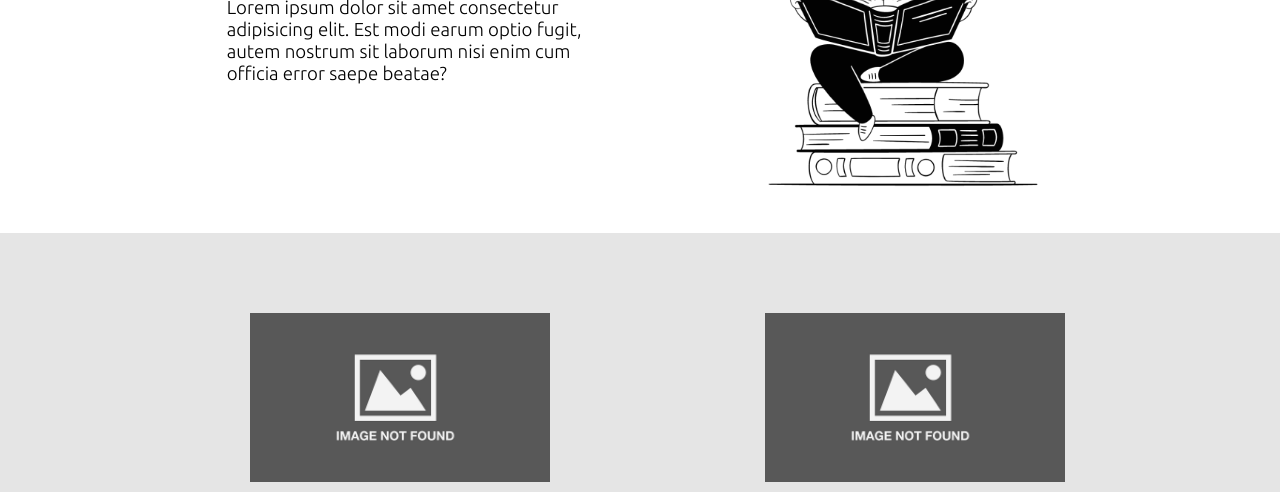
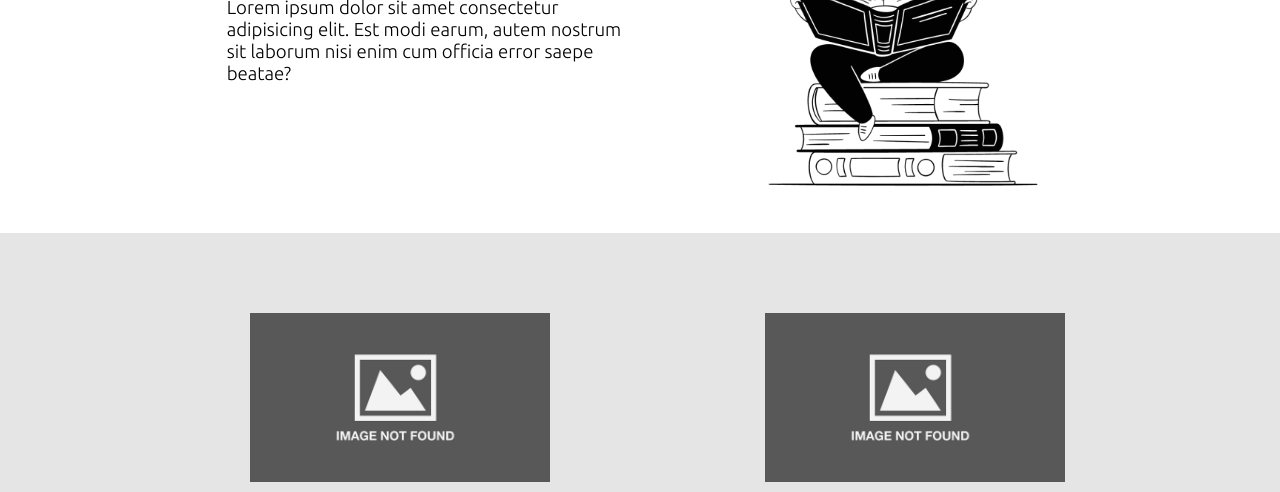
Before and after one commit to eduardmuniz/projeto-dindin, a plain HTML site: page blog.html in a window 1280 px wide. Shown: the part 270-762 px from the top of the page. Drawn offline with Linux system fonts and the light colour scheme; files that its build step writes are made by us from their sources.

Commit message:
commit test

```diff
--- a/blog.html
+++ b/blog.html
@@ -22,7 +22,7 @@
         <section class="section1">
             <div>
             <h1>MAIS CONTEÚDO PARA VOCÊ</h1>
-            <h3>Lorem ipsum dolor sit amet consectetur adipisicing elit. Est modi earum optio fugit, autem nostrum sit laborum nisi enim cum officia error saepe beatae?</h3>
+            <h3>Lorem ipsum dolor sit amet consectetur adipisicing elit. Est modi earum, autem nostrum sit laborum nisi enim cum officia error saepe beatae?</h3>
             </div>
             <img src="./img/ilustra-blog.png" alt="" width="300">
         </section>
```
